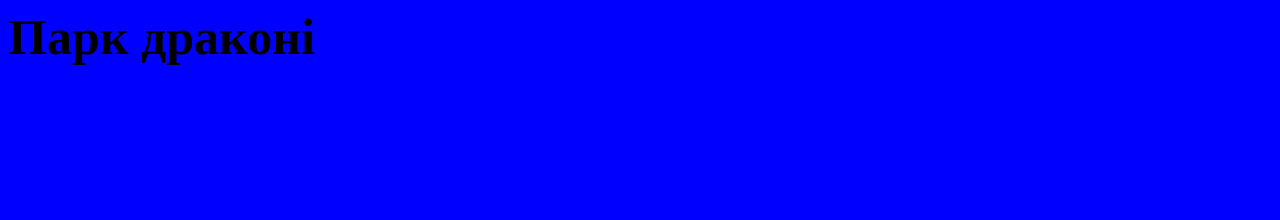
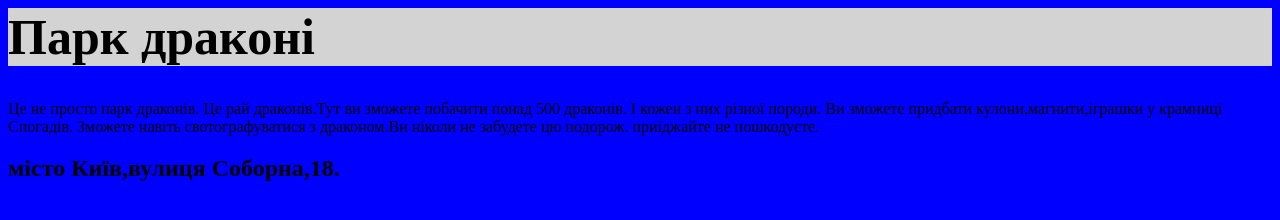
Before and after one commit to SOFIA-SOFIA123/SOFIA228, a plain HTML site: page index2.html in a window 1280 px wide. Drawn offline with Linux system fonts and the light colour scheme.

Commit message:
Update index2.html

```diff
--- a/index2.html
+++ b/index2.html
@@ -2,6 +2,9 @@
 <title>Парк драконів</title>
 <body style="background:blue;color: black;">
 <header style="background-color:rgb(255, 0, 0)">
-</header>
-<mail style="background-color:lightgray">
+  <main style="background-color:lightgray">
+
 <h1 style="font-size:50px">Парк драконі</h1>
+</header
+  <p>Це не просто парк драконів. Це рай драконів.Тут ви зможете побачити понад 500 драконів. І кожен з них різної породи. Ви зможете придбати кулони,магнити,іграшки у крамниці Спогадів. Зможете навіть свотографуватися з драконом.Ви ніколи не забудете цю подорож. приїджайте не пошкодуєте.</p>
+<h2>місто Київ,вулиця Соборна,18.</h2>
```
